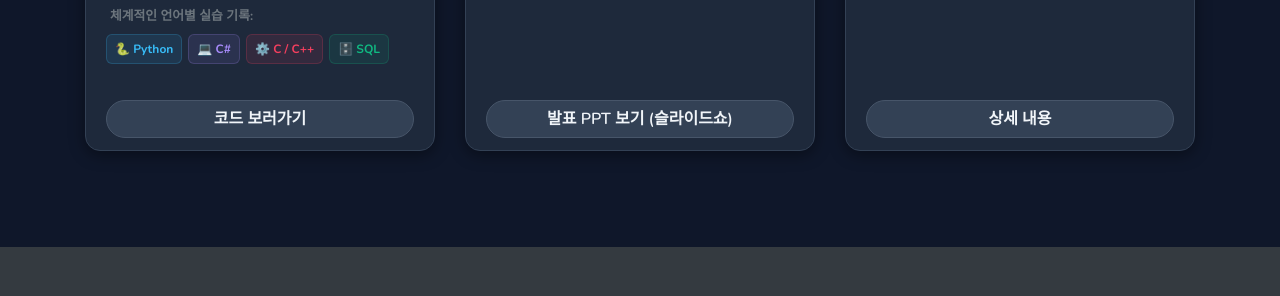
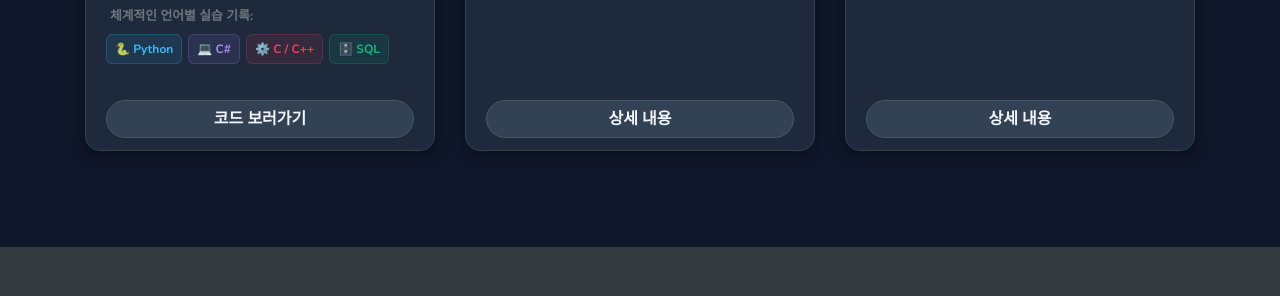
Before and after one commit to lee-myeong-eun/lee-myeong-eun.github.io, a Jekyll site: the page built from index.html, in a window 1280 px wide. Shown: the part 1310-1606 px from the top of the page. Built offline with Jekyll 4.4.1, drawn with Linux system fonts in a browser that asks for light colours.

Commit message:
Revert "Add interactive embedded Slideshow Modal for BLE Safety presentation"
This reverts commit b4495bc0a94620db41e4db0d7722e824574af54a.

```diff
--- a/index.html
+++ b/index.html
@@ -71,7 +71,7 @@ layout: default
         </p>
       </div>
       <div class="card-footer bg-transparent border-0">
-        <button type="button" class="btn btn-primary btn-block" data-toggle="modal" data-target="#blePptModal">발표 PPT 보기 (슬라이드쇼)</button>
+        <a href="#" class="btn btn-primary btn-block">상세 내용</a>
       </div>
     </div>
   </div>
@@ -95,30 +95,3 @@ layout: default
   </div>
 </div>
 <!-- /.row -->
-
-<!-- BLE Slideshow Modal -->
-<div class="modal fade" id="blePptModal" tabindex="-1" role="dialog" aria-labelledby="blePptModalLabel" aria-hidden="true" style="z-index: 1050;">
-  <div class="modal-dialog modal-xl modal-dialog-centered" role="document">
-    <div class="modal-content welcome-box border-0 text-white" style="background: rgba(11, 15, 25, 0.95) !important; backdrop-filter: blur(25px) !important; border: 1px solid rgba(56, 189, 248, 0.2) !important;">
-      <div class="modal-header border-0 pb-0">
-        <h5 class="modal-title text-gradient" id="blePptModalLabel">📊 BLE 기반 작업자 안전 모니터링 발표 PPT</h5>
-        <button type="button" class="close text-white" data-dismiss="modal" aria-label="Close" style="opacity: 0.8; outline: none;">
-          <span aria-hidden="true">&times;</span>
-        </button>
-      </div>
-      <div class="modal-body p-3">
-        <!-- MiriCanvas Slideshow Embed -->
-        <div class="embed-responsive embed-responsive-16by9" style="border-radius: 12px; overflow: hidden; border: 1px solid rgba(255,255,255,0.08);">
-          <iframe class="embed-responsive-item" src="https://www.miricanvas.com/v/9830a586-5cf2-4bfd-9faf-9d148d9ad7b1?embed" allowfullscreen></iframe>
-        </div>
-        <p class="text-muted small mt-3 mb-0 text-center">
-          💡 슬라이드쇼가 로드되지 않거나 로그인 화면이 표시되는 경우, 미리캔버스 에디터에서 <strong>[공유] ➔ [공개 설정 활성화] ➔ [슬라이드쇼 보기]</strong>로 옵션을 설정해 주셔야 실시간 임베드가 정상적으로 작동합니다.
-        </p>
-      </div>
-      <div class="modal-footer border-0 pt-0">
-        <button type="button" class="btn btn-outline-light btn-sm px-4" data-dismiss="modal" style="border-radius: 20px !important;">닫기</button>
-        <a href="https://www.miricanvas.com/login?redirect=%2Fv2%2Fko%2Fdesign2%2F9830a586-5cf2-4bfd-9faf-9d148d9ad7b1%3Flocation%3Ddesign%26type%3Dcopy_link%26access%3Ddirect" target="_blank" class="btn btn-primary btn-sm px-4" style="border-radius: 20px !important;">미리캔버스 템플릿 보기</a>
-      </div>
-    </div>
-  </div>
-</div>
```
